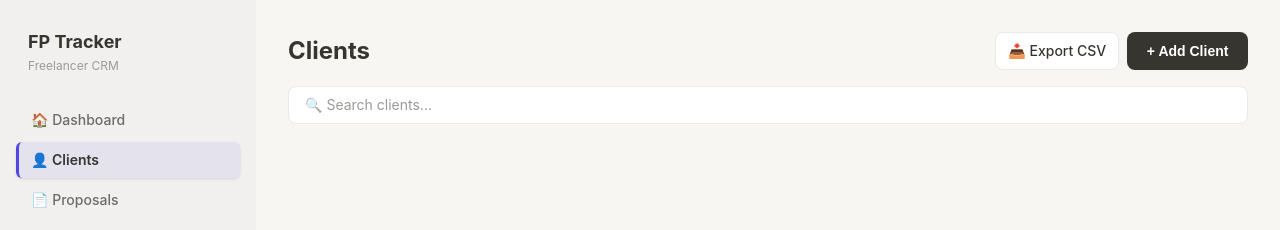
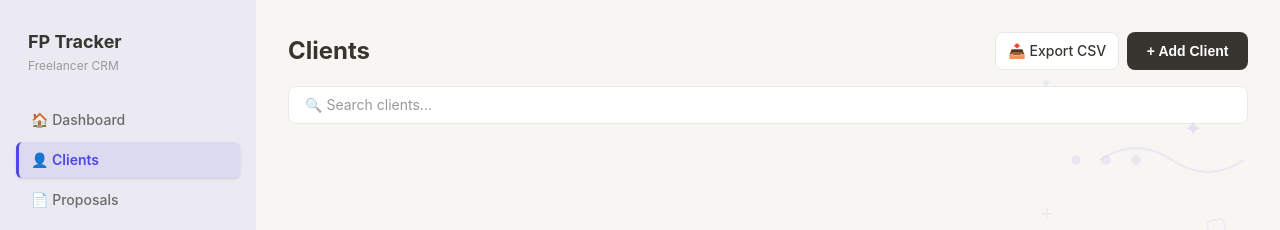
Before and after one commit to html-moiz03/freelancer-proposal-tracker, a React (Vite) app: page /dashboard/clients in a window 1280 px wide. Shown: the top 230 px of the page. Built offline with nearby package versions, Linux system fonts and the light colour scheme.

Commit message:
feat: accent color sidebar, doodles on clients page, avatar picker, real icons, fancy button fix, Kanban hover

```diff
--- a/package.json
+++ b/package.json
@@ -16,6 +16,7 @@
     "jspdf": "^4.2.1",
     "react": "^19.2.7",
     "react-dom": "^19.2.7",
+    "react-icons": "^5.7.0",
     "react-router-dom": "^7.18.1",
     "recharts": "^3.10.1",
     "tailwind": "^4.0.0"
--- a/src/components/FancyButton.jsx
+++ b/src/components/FancyButton.jsx
@@ -24,8 +24,8 @@ export default function FancyButton({ onClick, children }) {
           left: 50%;
           top: 50%;
           transform: translate(-50%, -50%);
-          height: 30px;
-          width: 30px;
+          height: 20px;
+          width: 20px;
           background-color: ${accent};
           border-radius: 50%;
           transition: 0.6s ease;
@@ -37,7 +37,7 @@ export default function FancyButton({ onClick, children }) {
         .fancy-btn span:nth-child(4) { transform: translate(3.5em, 1.4em); }
         .fancy-btn span:nth-child(5) { transform: translate(3.5em, -3.8em); }
         .fancy-btn:hover span:not(.fancy-text) {
-          transform: translate(-50%, -50%) scale(4);
+          transform: translate(-50%, -50%) scale(8);
           transition: 1.5s ease;
         }
       `}</style>
--- a/src/components/Sidebar.jsx
+++ b/src/components/Sidebar.jsx
@@ -24,7 +24,7 @@ function Sidebar() {
     return () => window.removeEventListener('resize', handleResize)
   }, [])
 
-  const sidebarBg = isDark ? '#0f0f0f' : '#F1F0EE'
+  const sidebarBg = isDark ? '#0f0f0f' : accent + '12'
   const titleColor = isDark ? '#e2e8f0' : '#37352F'
   const subColor = isDark ? '#94a3b8' : '#9B9A97'
 
@@ -113,8 +113,8 @@ function Sidebar() {
                 }`
               }
               style={({ isActive }) => ({
-                color: isActive ? (isDark ? '#ffffff' : '#37352F') : (isDark ? '#94a3b8' : '#6B6B6B'),
-                backgroundColor: isActive ? (isDark ? '#2a2a2a' : accent + '15') : 'transparent',
+                color: isActive ? accent : (isDark ? '#94a3b8' : '#6B6B6B'),
+                backgroundColor: isActive ? accent + '18' : 'transparent',
                 borderLeft: isActive ? `3px solid ${accent}` : '3px solid transparent',
               })}
             >
@@ -150,9 +150,16 @@ function Sidebar() {
                 width: '32px', height: '32px', borderRadius: '50%',
                 background: 'linear-gradient(135deg, #4F46E5, #7c3aed)',
                 display: 'flex', alignItems: 'center', justifyContent: 'center',
-                fontSize: '12px', fontWeight: '800', color: 'white', flexShrink: 0
+                fontSize: localStorage.getItem('fpt_avatar') ? '18px' : '12px',
+                fontWeight: '800', color: 'white', flexShrink: 0,
+                overflow: 'hidden'
               }}>
-                {initials}
+                {localStorage.getItem('fpt_custom_image')
+                  ? <img src={localStorage.getItem('fpt_custom_image')} alt="avatar" style={{ width: '100%', height: '100%', objectFit: 'cover' }} />
+                  : localStorage.getItem('fpt_avatar')
+                  ? localStorage.getItem('fpt_avatar')
+                  : initials
+                }
               </div>
               <div>
                 <p className="text-sm font-medium" style={{ color: isDark ? '#e2e8f0' : '#37352F' }}>{session.name || 'User'}</p>
--- a/src/pages/Clients.jsx
+++ b/src/pages/Clients.jsx
@@ -10,7 +10,7 @@ import EmptyState from '../components/EmptyState'
 export default function Clients() {
   const { clients, addClient, deleteClient, updateClient } = useApp()
   const { showToast } = useToast()
-  const { isDark } = useTheme()
+  const { isDark, accent } = useTheme()
   const [showForm, setShowForm] = useState(false)
   const [editId, setEditId] = useState(null)
   const [form, setForm] = useState({ name: '', email: '', phone: '', company: '' })
@@ -70,6 +70,42 @@ export default function Clients() {
 
   return (
     <div>
+      <div style={{ position: 'relative' }}>
+
+        {/* Doodle Background */}
+        <svg style={{
+          position: 'fixed', top: 0, right: 0,
+          width: '75%', height: '100%',
+          pointerEvents: 'none', zIndex: 0, opacity: 0.4
+        }} viewBox="0 0 800 600" xmlns="http://www.w3.org/2000/svg">
+          <text x="720" y="80" fontSize="18" fill={accent} opacity="0.3">✦</text>
+          <text x="600" y="40" fontSize="12" fill={accent} opacity="0.2">✦</text>
+          <text x="750" y="300" fontSize="20" fill={accent} opacity="0.2">✦</text>
+          <text x="500" y="500" fontSize="14" fill={accent} opacity="0.2">✦</text>
+          <text x="650" y="550" fontSize="10" fill={accent} opacity="0.2">✦</text>
+          <path d="M 650 100 Q 680 80 710 100 Q 740 120 770 100" stroke={accent} strokeWidth="1.5" fill="none" opacity="0.2"/>
+          <path d="M 550 200 Q 580 180 610 200 Q 640 220 670 200" stroke={accent} strokeWidth="1.5" fill="none" opacity="0.15"/>
+          <path d="M 700 400 Q 730 380 760 400 Q 790 420 820 400" stroke={accent} strokeWidth="1.5" fill="none" opacity="0.15"/>
+          <circle cx="720" cy="200" r="30" stroke={accent} strokeWidth="1.5" fill="none" opacity="0.15"/>
+          <circle cx="580" cy="450" r="20" stroke={accent} strokeWidth="1.5" fill="none" opacity="0.15"/>
+          <circle cx="750" cy="480" r="15" stroke={accent} strokeWidth="1" fill="none" opacity="0.1"/>
+          <text x="600" y="150" fontSize="18" fill={accent} opacity="0.15">+</text>
+          <text x="700" y="350" fontSize="16" fill={accent} opacity="0.15">+</text>
+          <text x="550" y="300" fontSize="14" fill={accent} opacity="0.1">+</text>
+          <rect x="620" y="480" width="16" height="16" rx="3" stroke={accent} strokeWidth="1.5" fill="none" opacity="0.15" transform="rotate(15 628 488)"/>
+          <rect x="740" y="150" width="14" height="14" rx="3" stroke={accent} strokeWidth="1.5" fill="none" opacity="0.15" transform="rotate(-10 747 157)"/>
+          <path d="M 580 350 L 580 390 L 570 380 M 580 390 L 590 380" stroke={accent} strokeWidth="1.5" fill="none" opacity="0.15"/>
+          <path d="M 680 250 L 720 250 L 710 240 M 720 250 L 710 260" stroke={accent} strokeWidth="1.5" fill="none" opacity="0.15"/>
+          <circle cx="630" cy="100" r="4" fill={accent} opacity="0.2"/>
+          <circle cx="655" cy="100" r="4" fill={accent} opacity="0.2"/>
+          <circle cx="680" cy="100" r="4" fill={accent} opacity="0.2"/>
+          <circle cx="700" cy="520" r="4" fill={accent} opacity="0.15"/>
+          <circle cx="725" cy="520" r="4" fill={accent} opacity="0.15"/>
+          <circle cx="750" cy="520" r="4" fill={accent} opacity="0.15"/>
+        </svg>
+
+        <div style={{ position: 'relative', zIndex: 1 }}></div>
+      </div>
       <div className="flex items-center justify-between mb-4">
         <h2 className="text-2xl font-bold" style={{ color: titleColor }}>Clients</h2>
         <div className="flex gap-2 items-center">
@@ -128,7 +164,7 @@ export default function Clients() {
               <div>
                 <h4
                   className="font-semibold text-lg cursor-pointer hover:underline"
-                  style={{ color: '#4F46E5'}}
+                  style={{ color: accent}}
                   onClick={() => navigate(`/dashboard/clients/${client.id}`)}
                 >
                   {client.name}
--- a/src/pages/Proposals.jsx
+++ b/src/pages/Proposals.jsx
@@ -21,7 +21,7 @@ const STATUS_COLORS = {
 export default function Proposals() {
   const { proposals, addProposal, deleteProposal, updateProposal, clients, currency } = useApp()
   const { showToast } = useToast()
-  const { isDark } = useTheme()
+  const { isDark, accent } = useTheme()
   const [showForm, setShowForm] = useState(false)
   const [editId, setEditId] = useState(null)
   const [filterStatus, setFilterStatus] = useState('All')
@@ -187,7 +187,7 @@ export default function Proposals() {
             <div key={proposal.id} className="rounded-xl p-5 border flex items-center justify-between" style={card}>
               <div>
                 <div className="flex items-center gap-3 mb-1 flex-wrap">
-                  <h4 className="font-semibold" style={{ color: titleColor }}>{proposal.title}</h4>
+                  <h4 className="font-semibold" style={{ color: accent }}>{proposal.title}</h4>
                   <span className="text-xs px-2 py-1 rounded-full font-medium" style={{ backgroundColor: STATUS_COLORS[proposal.status].bg, color: STATUS_COLORS[proposal.status].color }}>{proposal.status}</span>
                   {isExpiringSoon(proposal.deadline, proposal.status) && (
                     <span className="text-xs px-2 py-1 rounded-full font-medium" style={{ backgroundColor: '#FEF3C7', color: '#D97706' }}>⚠ Expiring Soon</span>
--- a/src/pages/Settings.jsx
+++ b/src/pages/Settings.jsx
@@ -25,13 +25,12 @@ function Label({ children, titleColor }) {
 }
 
 export default function Settings() {
-  const { isDark, toggleTheme, updateAccent } = useTheme()
   const { showToast } = useToast()
   const { clients, proposals, followups, currency, setCurrency } = useApp()
 
   const [dateFormat, setDateFormat] = useState(localStorage.getItem('fpt_date_format') || 'YYYY-MM-DD')
   const [reminderDays, setReminderDays] = useState(localStorage.getItem('fpt_reminder_days') || '3')
-  const [accentColor, setAccentColor] = useState(localStorage.getItem('fpt_accent') || '#4F46E5')
+  const { isDark, toggleTheme, updateAccent, accent } = useTheme()
   const [oldPassword, setOldPassword] = useState('')
   const [newPassword, setNewPassword] = useState('')
   const [confirmPassword, setConfirmPassword] = useState('')
@@ -56,7 +55,6 @@ export default function Settings() {
   }
 
   const saveAccent = (color) => {
-    setAccentColor(color)
     updateAccent(color)
     showToast('Accent color updated!', 'success')
   }
@@ -200,15 +198,15 @@ export default function Settings() {
               style={{
                 width: '32px', height: '32px', borderRadius: '50%',
                 backgroundColor: color.value, cursor: 'pointer',
-                border: accentColor === color.value ? '3px solid #37352F' : '3px solid transparent',
-                boxShadow: accentColor === color.value ? '0 0 0 2px white, 0 0 0 4px ' + color.value : 'none',
+                border: accent === color.value ? '3px solid #37352F' : '3px solid transparent',
+                boxShadow: accent === color.value ? '0 0 0 2px white, 0 0 0 4px ' + color.value : 'none',
                 transition: 'all 0.2s'
               }}
               title={color.name}
             />
           ))}
         </div>
-        <p className="text-xs mt-2" style={{ color: subColor }}>Note: Accent color applies on next page reload</p>
+        <p className="text-xs mt-2" style={{ color: subColor }}>Changes apply instantly across the app</p>
       </div>
 
       {/* Data Management */}
```
Also changed, not shown: src/pages/Profile.jsx (+98 -8 lines), 1 other file (tests, documents, lock files or other folders).
